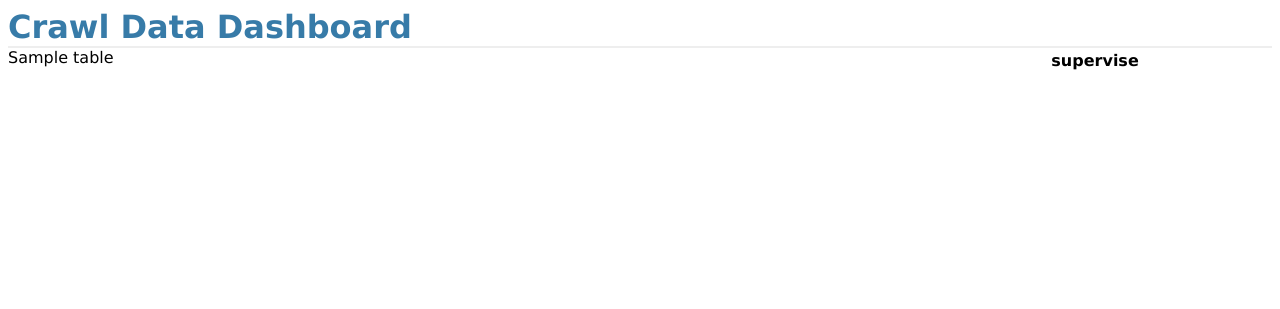
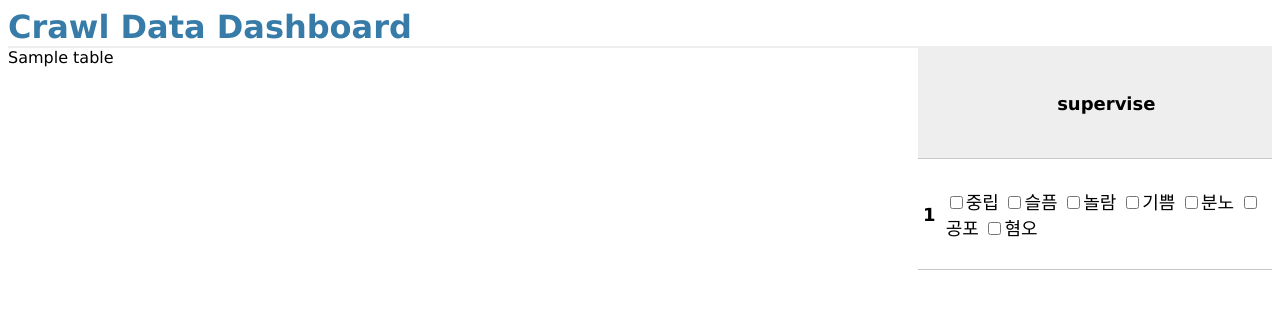
Before and after one commit to hagyeonglee/toonsquare_crawling, a Flask app: template templates/view.html in a window 1280 px wide. Shown: the top 309 px of the page. Run offline with Flask 2, Linux system fonts and the light colour scheme; the template is opened without the code that fills it: most values are stand-ins (such as "Sample title", 1, 10 or a date in 2020); lists and menus that the app fills with data are empty.

Commit message:
add & update supervise.html

```diff
--- a/app.py
+++ b/app.py
@@ -7,24 +7,31 @@ import ipywidgets as widgets
 
 app = Flask(__name__)
 
-click_list = []
-
-button = widgets.Button(description='click')
-
 @app.route('/')
 def make_read_csv():
     data = pd.read_csv('naver_webtoon_comments.csv')
-    data.set_index(["Unnamed: 0"],inplace=True)
+    num_row = len(data)
+    s = pd.Series([index for index in range(1,num_row+1)])
+    data.set_index([s], inplace=True)
     data.index.name = None
-    num_row = len(data)
-    #
-    checkbox = widgets.Checkbox(description="emotion")
-    # #supervise 열 추가
-    # new_data = data.assign(supervise="none")
-    display(checkbox)
-    supervise = pd.DataFrame({'supervise': [checkbox for checkbox in range (1,num_row+1)]})
-    # print(new_data.to_html())
-    return render_template('view.html',tables=[data.to_html()],stables=[supervise.to_html()])
+    data = data.drop(['Unnamed: 0'],axis=1)
+    print(data.shape)
+    return render_template('view.html',row_num=num_row, tables=[data.to_html()])
+
+# @app.route('/')
+# def load():
+#     data = pd.read_csv('naver_webtoon_comments.csv')
+#     num_row = len(data)
+#     render = render_template('supervise.html',row_num=num_row)
+#     print(type(render))
+#     print(render)
+#     tables= pd.read_html(render)
+#     print(len(tables))
+#     print(tables[0])
+#     df = pd.DataFrame(tables[0])
+#     print(df.shape)
+#     return render_template('view.html',row_num=num_row,tables=[df.to_html()])
+
 
 
 if __name__ == '__main__':
--- a/static/style.css
+++ b/static/style.css
@@ -4,18 +4,25 @@ h1, h2          { margin: 0; }
 h1              { border-bottom: 2px solid #eeeeee; }
 h2              { font-size: 1.2em; }
 
+/*table.supervise, .supervise th, .supervise td*/
+
 table.dataframe, .dataframe th, .dataframe td {
+  height: 100px;
   border: none;
   border-bottom: 1px solid #c8c8c8;
   border-collapse: collapse;
   text-align:left;
-  padding: 10px;
-  margin-bottom: 40px;
-  font-size: 0.9em;
+  padding: 5px;
+  /*margin-bottom: 40px;*/
+  font-size: large;
 }
-table.dataframe td
+
 
 tr:nth-child(odd)		{ background-color: #eeeeee; }
 tr:nth-child(even)	{ background-color: #ffffff; }
 
 tr:hover            { background-color: #a3e3db;}
+
+button{
+ float: right;
+}
--- /dev/null
+++ b/templates/supervise.html
@@ -0,0 +1,36 @@
+{#<!doctype html>#}
+{#<title>Supervise Data Dashboard</title>#}
+{#<link rel=stylesheet type=text/css href="./static/style.css">#}
+<table border="1" height="500" class="dataframe">
+{#    <thead><th></th><td>supervise</td></thead>#}
+    <thead><th></th><td style="text-align: center;"><strong>supervise</strong></td></thead>
+        <tbody>
+{#            <tr>#}
+{#               <th>1</th>#}
+{#                <td><input type="checkbox" name="user_CheckBox" >중립</td>#}
+{#            </tr>#}
+            <script type="text/javascript">
+                    {#alert({{row_num}});#}
+                     for(i=1;i< {{row_num}}+1;i++){
+                        document.write("<tr>")
+                         document.write("<th>"+i+"</th>")
+                         document.write("<td><input type=\"checkbox\" name=\"user_CheckBox\" >중립\n" +
+                             "                    <input type=\"checkbox\" name=\"user_CheckBox\" >슬픔\n" +
+                             "                    <input type=\"checkbox\" name=\"user_CheckBox\" >놀람\n" +
+                             "                    <input type=\"checkbox\" name=\"user_CheckBox\" >기쁨\n" +
+                             "                    <input type=\"checkbox\" name=\"user_CheckBox\" >분노\n" +
+                             "                    <input type=\"checkbox\" name=\"user_CheckBox\" >공포\n" +
+                             "                    <input type=\"checkbox\" name=\"user_CheckBox\" >혐오</td>")
+
+                         {#document.write("<td><input type=\"checkbox\" name=\"user_CheckBox\" >중립\n" +#}
+                         {#    "                    <input type=\"checkbox\" name=\"user_CheckBox\" >슬픔\n" +#}
+                         {#    "                    <input type=\"checkbox\" name=\"user_CheckBox\" >놀람\n" +#}
+                         {#    "                    <input type=\"checkbox\" name=\"user_CheckBox\" >기쁨\n" +#}
+                         {#    "                    <input type=\"checkbox\" name=\"user_CheckBox\" >분노\n" +#}
+                         {#    "                    <input type=\"checkbox\" name=\"user_CheckBox\" >공포\n" +#}
+                         {#    "                    <input type=\"checkbox\" name=\"user_CheckBox\" >혐오</td>")                         #}
+                        document.write("</tr>")
+                    }
+            </script>
+        </tbody>
+</table>
--- a/templates/view.html
+++ b/templates/view.html
@@ -13,40 +13,34 @@
         </script>
     </div>
     <div style="width:28%;float:right;">
+        {% extends "supervise.html" %}
+{#        <div class="list-group col">#}
 {#        {% for stable in stables %}#}
 {#            {{ stable | safe }}#}
-{#            <input type="checkbox" name="emotion" value=""/>#}
+{#            <div class="list-group-item">{{ stable | safe }}</div>#}
 {#            <button name="button">Button</button>#}
 {#        {% endfor %}#}
+{#        </div>#}
 
-        <table id="example-table-3" width="100%" class="table table-bordered table-hover text-center">
-			<thead><th>supervise</th></thead>
-			<tbody>
-                <script type="text/javascript">
-                        {#alert(rownum);#}
-                         for(i=1;i<rownum;i++){
-                            document.write("<tr>")
-                             document.write("<td><input type=\"checkbox\" name=\"user_CheckBox\" >중립\n" +
-                                 "                    <input type=\"checkbox\" name=\"user_CheckBox\" >슬픔\n" +
-                                 "                    <input type=\"checkbox\" name=\"user_CheckBox\" >놀람\n" +
-                                 "                    <input type=\"checkbox\" name=\"user_CheckBox\" >기쁨\n" +
-                                 "                    <input type=\"checkbox\" name=\"user_CheckBox\" >분노\n" +
-                                 "                    <input type=\"checkbox\" name=\"user_CheckBox\" >공포\n" +
-                                 "                    <input type=\"checkbox\" name=\"user_CheckBox\" >혐오</td>")
-                            document.write("</tr>")
-                        }
-                </script>
-{#				<tr>#}
-{#					<td><input type="checkbox" name="user_CheckBox" >중립#}
-{#                    <input type="checkbox" name="user_CheckBox" >슬픔#}
-{#                    <input type="checkbox" name="user_CheckBox" >놀람#}
-{#                    <input type="checkbox" name="user_CheckBox" >기쁨#}
-{#                    <input type="checkbox" name="user_CheckBox" >분노#}
-{#                    <input type="checkbox" name="user_CheckBox" >공포#}
-{#                    <input type="checkbox" name="user_CheckBox" >혐오</td>#}
-{#				</tr>#}
-			</tbody>
-		</table>
+{#            <table border="1" class="dataframe">#}
+{#                <thead><th></th><td>supervise</td></thead>#}
+{#                    <tbody>#}
+{#                        <script type="text/javascript">#}
+{#                                alert(rownum);#}
+{#                                 for(i=1;i<rownum+1;i++){#}
+{#                                    document.write("<tr>")#}
+{#                                     document.write("<th>"+i+"</th>")#}
+{#                                     document.write("<td>")#}
+{##}
+{#                                     document.write("</td>")#}
+{#                                    document.write("</tr>")#}
+{#                                }#}
+{#                        </script>#}
+{#                    </tbody>#}
+{#                </table>#}
+
+{#                <br>#}
+{#                <input style="alignment-baseline: center" id="seletBtn" type="submit" name="button">#}
+{#                <textarea></textarea>#}
     </div>
-
 </div>
```
